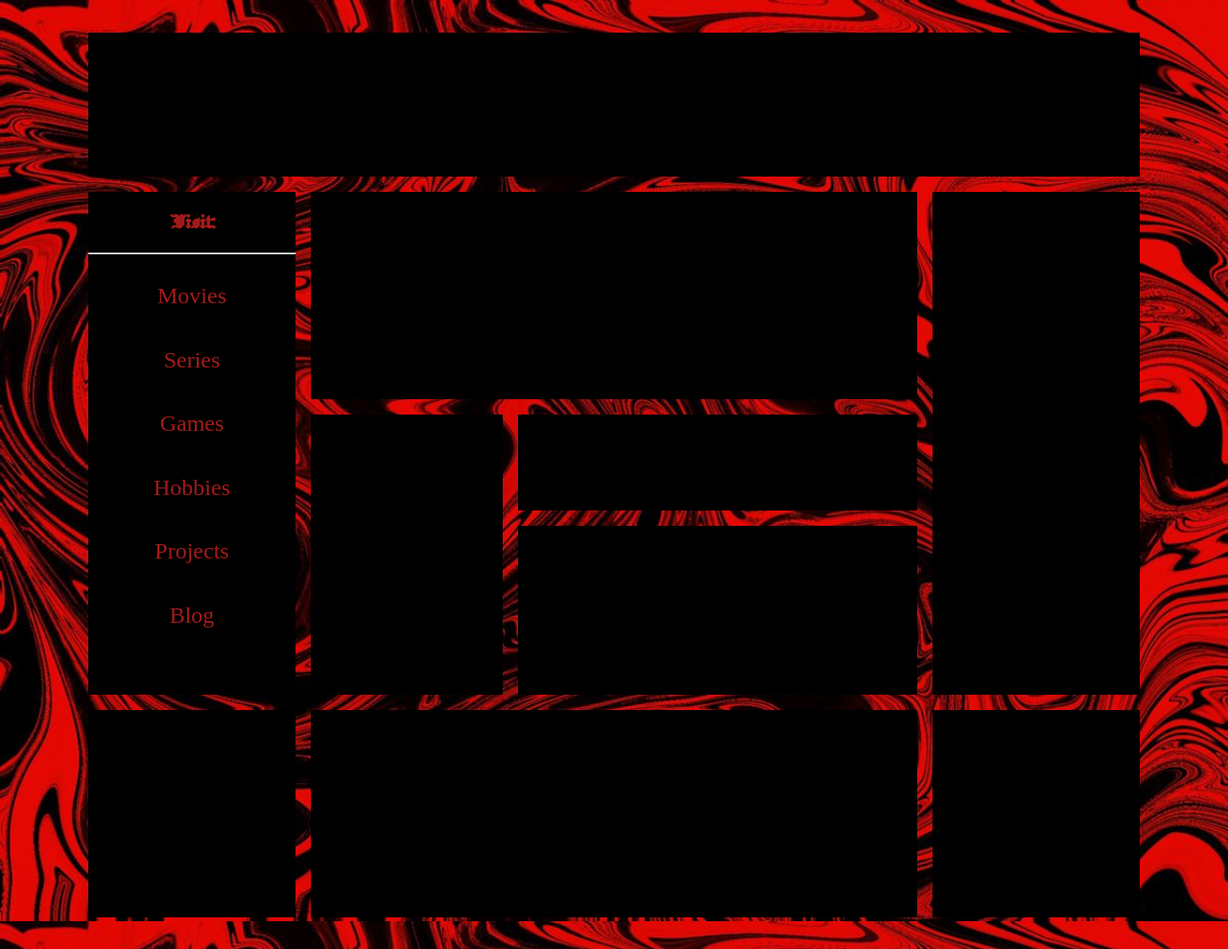
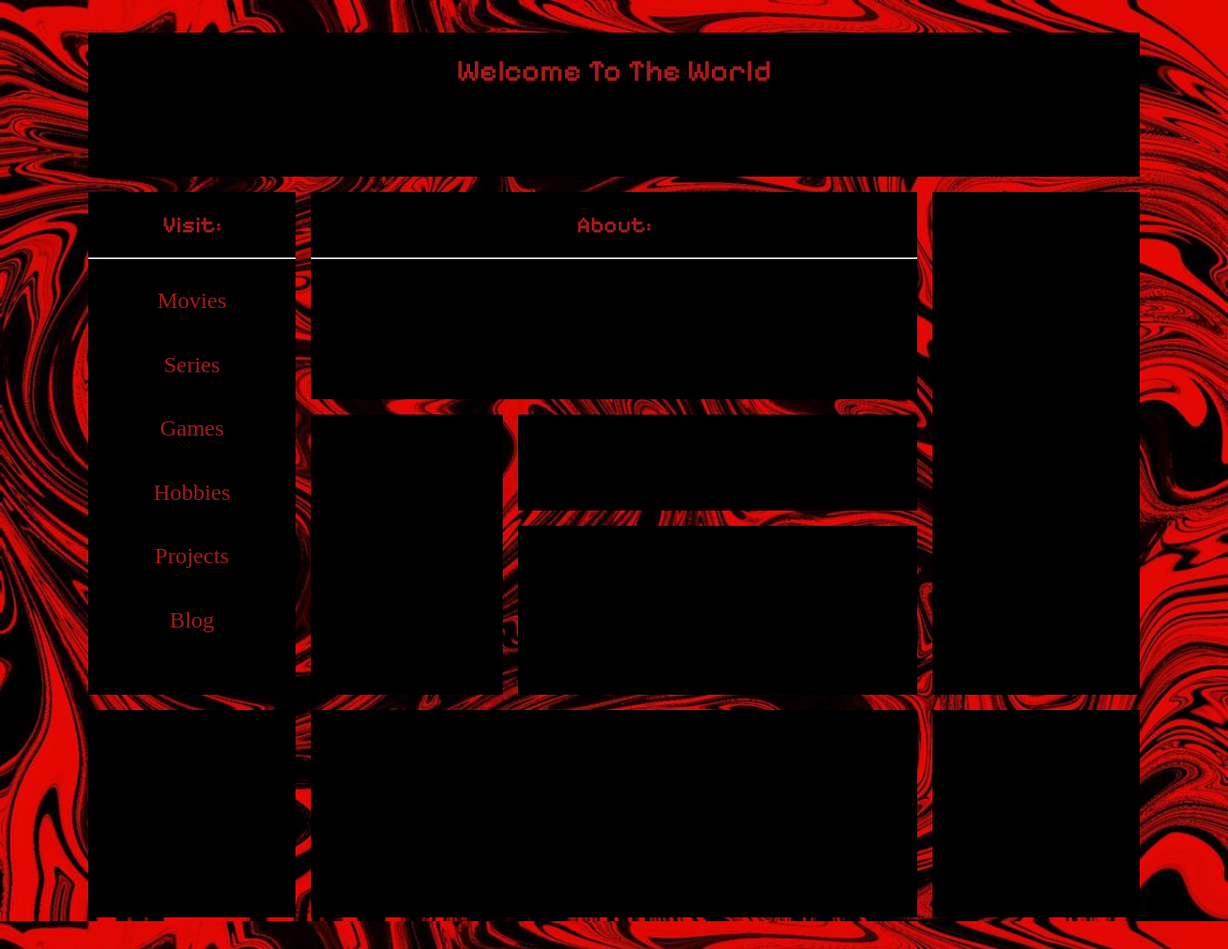
Before and after one commit to 3amstudiosgames-commits/MyintWebsite, a plain HTML site: page index.html in a window 1280 px wide. Shown: the whole page at 96% size. Drawn offline with Linux system fonts and the light colour scheme.

Commit message:
Added images and new fonts

```diff
--- a/index.html
+++ b/index.html
@@ -23,6 +23,13 @@
             color: rgb(168, 26, 26);
             font-family: pixelfy;
 
+        }
+        h1{
+            text-align: center;
+            display: flex;
+            justify-content: center;
+            color: rgb(168, 26, 26);
+            font-family: jaquard;
         }
         h2{
             text-align: center;
@@ -56,7 +63,7 @@
             font-family: pixelfy;
             src: url("PixelifySans-Medium.ttf");
             font-family: jaquard;
-            src: url("Jacquard12-Regular.ttf");
+            src: url("PixelifySans-SemiBold.ttf");
         }
         @media(max-width: 56em){
             .grid-container{
@@ -79,7 +86,10 @@
 
 <body>
     <div class="grid-container">
-        <div class="box" style="grid-area: box-1"></div>
+        <div class="box" style="grid-area: box-1">
+            <h1>Welcome To The World</h1>
+        </div>
+
         <div class="box" style="grid-area: box-2">
             <h2>Visit:</h2>
             <hr>
@@ -95,7 +105,10 @@
             <br>
             <a>Blog</a>
         </div>
-        <div class="box" style="grid-area: box-3"></div>
+        <div class="box" style="grid-area: box-3">
+            <h2>About:</h2>
+            <hr>
+        </div>
         <div class="box" style="grid-area: box-4"></div>
         <div class="box" style="grid-area: box-5"></div>
         <div class="box" style="grid-area: box-6"></div>
```
Also changed, not shown: PixelifySans-SemiBold.ttf (added), SoundtrackUltrakill.jpg (added), backgroundmusic.jpg (added).
